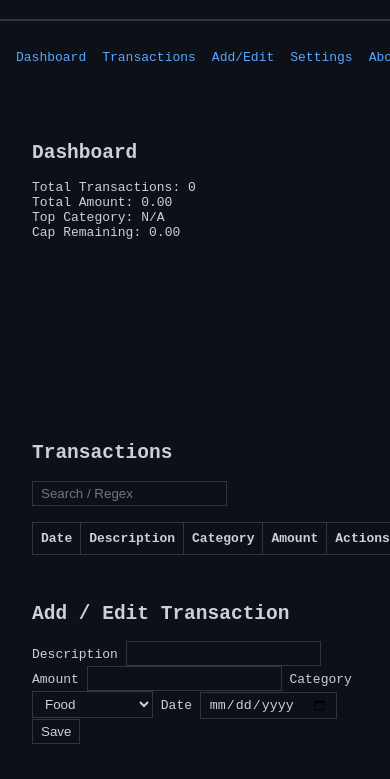
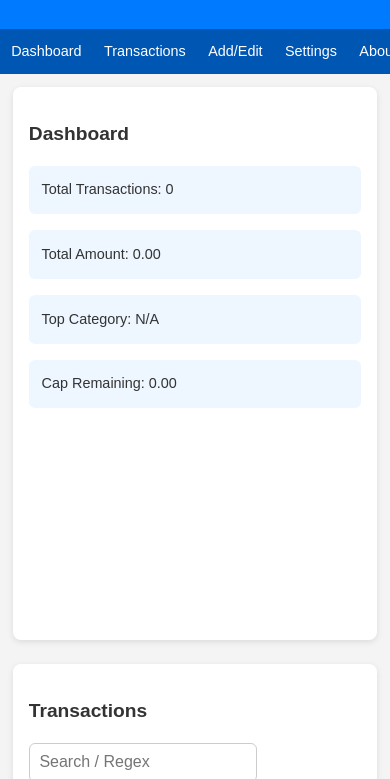
Before and after one commit to ephraimm-zm/ephraim-student-finance, a plain HTML site: page index.html in a window 390 px wide. Shown: the part 151-930 px from the top of the page. Drawn offline with Linux system fonts and the light colour scheme.

Commit message:
Refactor main.css for responsive layout and design
Updated styles for a responsive design and improved layout.

```diff
--- a/styles/main.css
+++ b/styles/main.css
@@ -1,29 +1,192 @@
+/* main.css - Responsive Student Finance Tracker */
+
 body {
-  font-family: monospace;
-  background: #0d1117;
-  color: #c9d1d9;
+  margin: 0;
+  font-family: Arial, sans-serif;
+  background: #f4f4f4;
+  color: #333;
+  line-height: 1.6;
+  overflow-x: hidden;
+}
+
+/* Header */
+header {
+  background: #007bff;
+  color: #fff;
+  text-align: center;
+  padding: 1rem;
+}
+
+header h1 {
+  margin: 0.2rem 0;
+  font-size: 1.8rem;
+}
+
+/* Navigation */
+nav {
+  background: #0056b3;
+  overflow-x: auto;
+}
+
+nav ul {
+  display: flex;
+  flex-wrap: nowrap;
+  justify-content: flex-start;
+  list-style: none;
   margin: 0;
   padding: 0;
+  overflow-x: auto;
 }
 
-a { color: #58a6ff; text-decoration: none; }
-a:focus { outline: 2px solid #58a6ff; }
+nav li {
+  flex: 0 0 auto;
+}
 
-header, footer, section, nav, main { padding: 1rem; }
+nav a {
+  display: block;
+  padding: 1rem;
+  color: white;
+  text-decoration: none;
+  white-space: nowrap;
+}
 
-header { border-bottom: 2px solid #30363d; }
-nav ul { display: flex; gap: 1rem; list-style: none; padding: 0; }
-nav a:hover, nav a:focus { text-decoration: underline; }
+nav a:hover {
+  background: #003f7f;
+}
 
-table { width: 100%; border-collapse: collapse; margin-top: 1rem; }
-th, td { border: 1px solid #30363d; padding: 0.5rem; text-align: left; }
-tr:nth-child(even) { background: #161b22; }
-tr:hover { background: #21262d; }
+/* Main */
+main {
+  padding: 1rem;
+  max-width: 900px;
+  margin: auto;
+}
 
-input, select, button { background: #0d1117; color: #c9d1d9; border: 1px solid #30363d; padding: 0.25rem 0.5rem; }
-input:focus, select:focus, button:focus { outline: 2px solid #58a6ff; }
+/* Sections */
+section {
+  background: #fff;
+  margin-bottom: 1.5rem;
+  padding: 1rem;
+  border-radius: 8px;
+  box-shadow: 0 2px 6px rgba(0,0,0,0.1);
+}
 
-.error { color: #f85149; font-size: 0.85rem; }
+/* Tables */
+table {
+  width: 100%;
+  border-collapse: collapse;
+  min-width: 600px;
+}
 
-.skip-link { position: absolute; left: -999px; top: -999px; }
-.skip-link:focus { left: 0; top: 0; background: #58a6ff; color: #0d1117; padding: 0.5rem; }
+th, td {
+  border: 1px solid #ddd;
+  padding: 0.5rem;
+  text-align: left;
+}
+
+th {
+  background: #f0f0f0;
+}
+
+#records {
+  overflow-x: auto;
+}
+
+/* Forms */
+form {
+  display: flex;
+  flex-direction: column;
+  gap: 0.75rem;
+}
+
+input, select, button {
+  padding: 0.6rem;
+  border: 1px solid #ccc;
+  border-radius: 6px;
+  font-size: 1rem;
+}
+
+button {
+  background: #007bff;
+  color: white;
+  border: none;
+  cursor: pointer;
+}
+
+button:hover {
+  background: #0056b3;
+}
+
+/* Stats */
+.stats {
+  display: flex;
+  flex-wrap: wrap;
+  gap: 1rem;
+}
+
+.stats div {
+  flex: 1 1 45%;
+  background: #eef6ff;
+  border-radius: 6px;
+  padding: 0.8rem;
+}
+
+/* Chart */
+canvas {
+  width: 100%;
+  height: 200px;
+}
+
+/* Footer */
+footer {
+  text-align: center;
+  padding: 1rem;
+  background: #007bff;
+  color: #fff;
+}
+
+/* Responsive Adjustments */
+@media (max-width: 768px) {
+  header h1 {
+    font-size: 1.4rem;
+  }
+
+  main {
+    padding: 0.8rem;
+  }
+
+  nav ul {
+    flex-wrap: nowrap;
+    overflow-x: auto;
+  }
+
+  .stats div {
+    flex: 1 1 100%;
+  }
+
+  table {
+    min-width: 100%;
+  }
+
+  form {
+    gap: 0.5rem;
+  }
+
+  button {
+    width: 100%;
+  }
+}
+
+@media (max-width: 480px) {
+  nav a {
+    padding: 0.7rem;
+    font-size: 0.9rem;
+  }
+
+  section h2 {
+    font-size: 1.2rem;
+  }
+
+  .stats div {
+    font-size: 0.9rem;
+  }
+}
```
